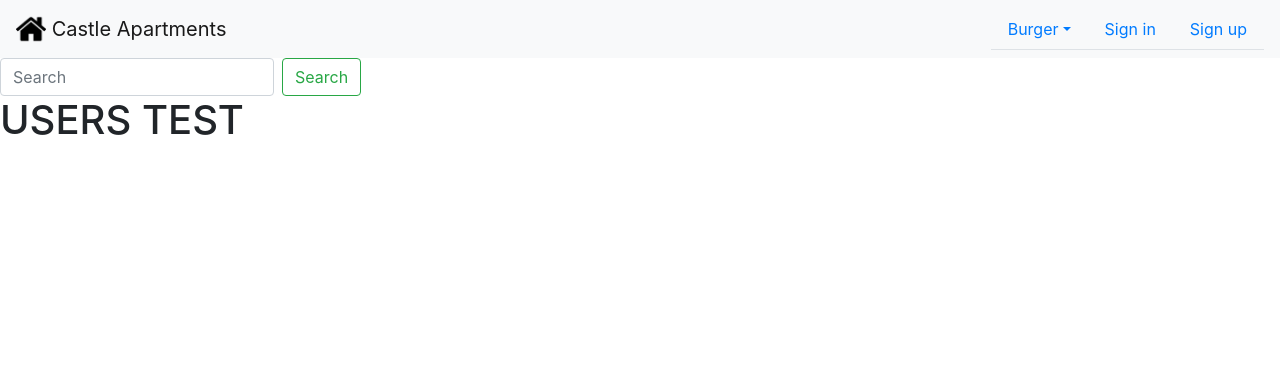
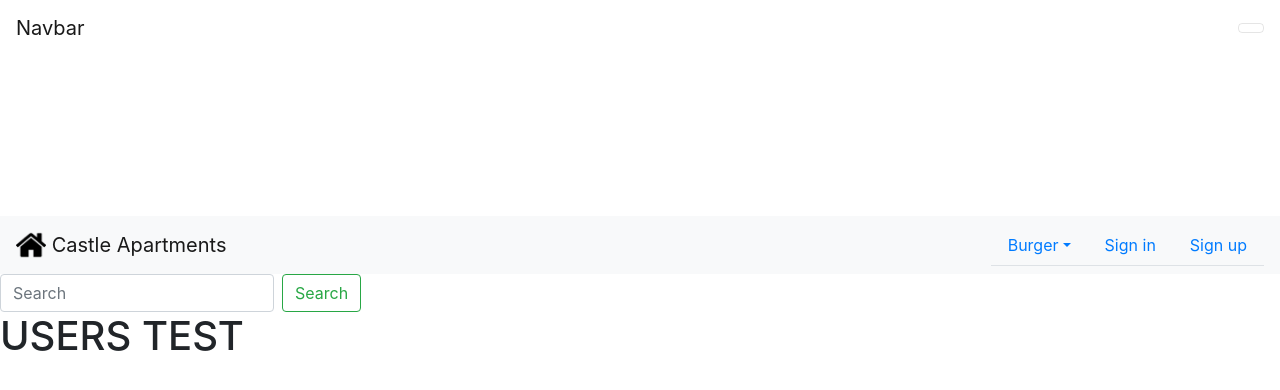
Before and after one commit to GudjonB/Verklegt2, a Django app: page / in a window 1280 px wide. Shown: the top 390 px of the page. Run offline with Django 3.2, Linux system fonts and the light colour scheme; some libraries are stand-ins or nearby versions.

Commit message:
js skrá

```diff
--- a/templates/base.html
+++ b/templates/base.html
@@ -9,8 +9,117 @@
     <link rel="stylesheet" href="https://stackpath.bootstrapcdn.com/bootstrap/4.3.1/css/bootstrap.min.css" integrity="sha384-ggOyR0iXCbMQv3Xipma34MD+dH/1fQ784/j6cY/iJTQUOhcWr7x9JvoRxT2MZw1T" crossorigin="anonymous">
 
     <title>Castle Apartments!</title>
+
+
 </head>
 <body>
+
+<!--Navbar-->
+<nav class="navbar navbar-light amber lighten-4 mb-4">
+
+  <!-- Navbar brand -->
+  <a class="navbar-brand" href="#">Navbar</a>
+
+  <!-- Collapse button -->
+  <button class="navbar-toggler first-button" type="button" data-toggle="collapse" data-target="#navbarSupportedContent20"
+    aria-controls="navbarSupportedContent20" aria-expanded="false" aria-label="Toggle navigation">
+    <div class="animated-icon1"><span></span><span></span><span></span></div>
+  </button>
+
+  <!-- Collapsible content -->
+  <div class="collapse navbar-collapse" id="navbarSupportedContent20">
+
+    <!-- Links -->
+    <ul class="navbar-nav mr-auto">
+      <li class="nav-item active">
+        <a class="nav-link" href="#">Home <span class="sr-only">(current)</span></a>
+      </li>
+      <li class="nav-item">
+        <a class="nav-link" href="#">Features</a>
+      </li>
+      <li class="nav-item">
+        <a class="nav-link" href="#">Pricing</a>
+      </li>
+    </ul>
+    <!-- Links -->
+
+  </div>
+  <!-- Collapsible content -->
+
+</nav>
+<!--/.Navbar-->
+
+<!--Navbar-->
+<nav class="navbar navbar-dark red lighten-1 mb-4">
+
+  <!-- Navbar brand -->
+  <a class="navbar-brand" href="#">Navbar</a>
+
+  <!-- Collapse button -->
+  <button class="navbar-toggler second-button" type="button" data-toggle="collapse" data-target="#navbarSupportedContent23"
+    aria-controls="navbarSupportedContent23" aria-expanded="false" aria-label="Toggle navigation">
+    <div class="animated-icon2"><span></span><span></span><span></span><span></span></div>
+  </button>
+
+  <!-- Collapsible content -->
+  <div class="collapse navbar-collapse" id="navbarSupportedContent23">
+
+    <!-- Links -->
+    <ul class="navbar-nav mr-auto">
+      <li class="nav-item active">
+        <a class="nav-link" href="#">Home <span class="sr-only">(current)</span></a>
+      </li>
+      <li class="nav-item">
+        <a class="nav-link" href="#">Features</a>
+      </li>
+      <li class="nav-item">
+        <a class="nav-link" href="#">Pricing</a>
+      </li>
+    </ul>
+    <!-- Links -->
+
+  </div>
+  <!-- Collapsible content -->
+
+</nav>
+<!--/.Navbar-->
+
+<!--Navbar-->
+<nav class="navbar navbar-dark  indigo darken-2">
+
+  <!-- Navbar brand -->
+  <a class="navbar-brand" href="#">Navbar</a>
+
+  <!-- Collapse button -->
+  <button class="navbar-toggler third-button" type="button" data-toggle="collapse" data-target="#navbarSupportedContent22"
+    aria-controls="navbarSupportedContent22" aria-expanded="false" aria-label="Toggle navigation">
+    <div class="animated-icon3"><span></span><span></span><span></span></div>
+  </button>
+
+  <!-- Collapsible content -->
+  <div class="collapse navbar-collapse" id="navbarSupportedContent22">
+
+    <!-- Links -->
+    <ul class="navbar-nav mr-auto">
+      <li class="nav-item active">
+        <a class="nav-link" href="#">Home <span class="sr-only">(current)</span></a>
+      </li>
+      <li class="nav-item">
+        <a class="nav-link" href="#">Features</a>
+      </li>
+      <li class="nav-item">
+        <a class="nav-link" href="#">Pricing</a>
+      </li>
+    </ul>
+    <!-- Links -->
+
+  </div>
+  <!-- Collapsible content -->
+
+</nav>
+<!--/.Navbar-->
+
+
 {% load static %}
 <nav class="navbar navbar-light bg-light">
     <a class="navbar-brand" href="#">
```
Also changed, not shown: static/css/main.css (+39 -0 lines), static/js/main.js (added).
